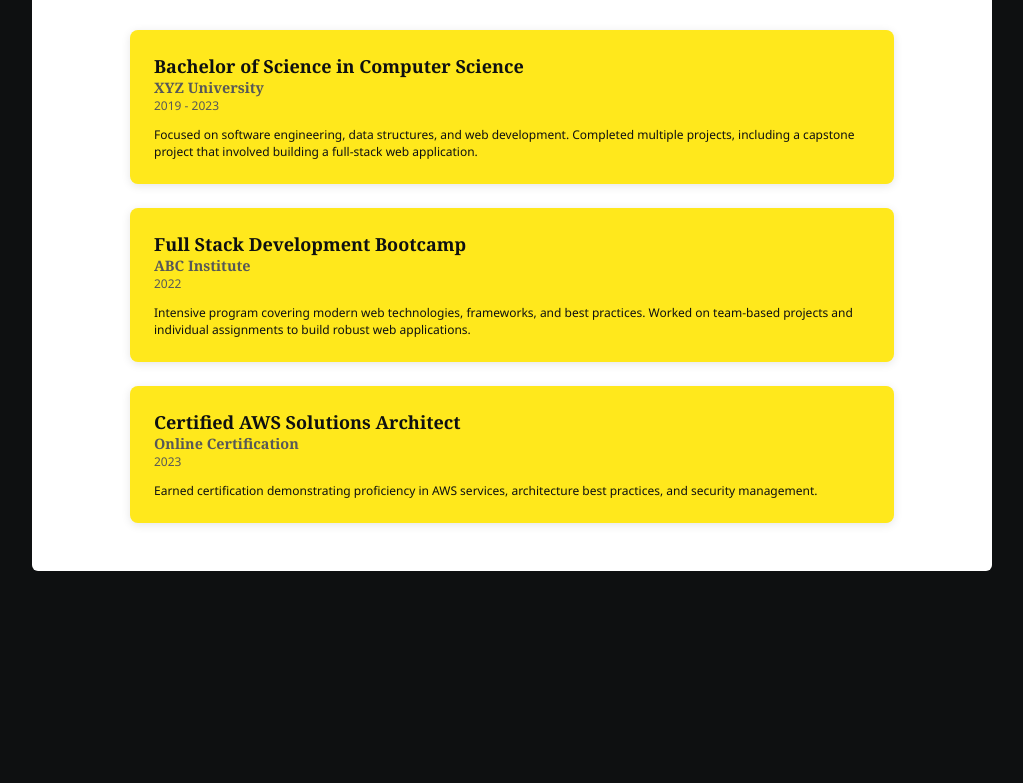
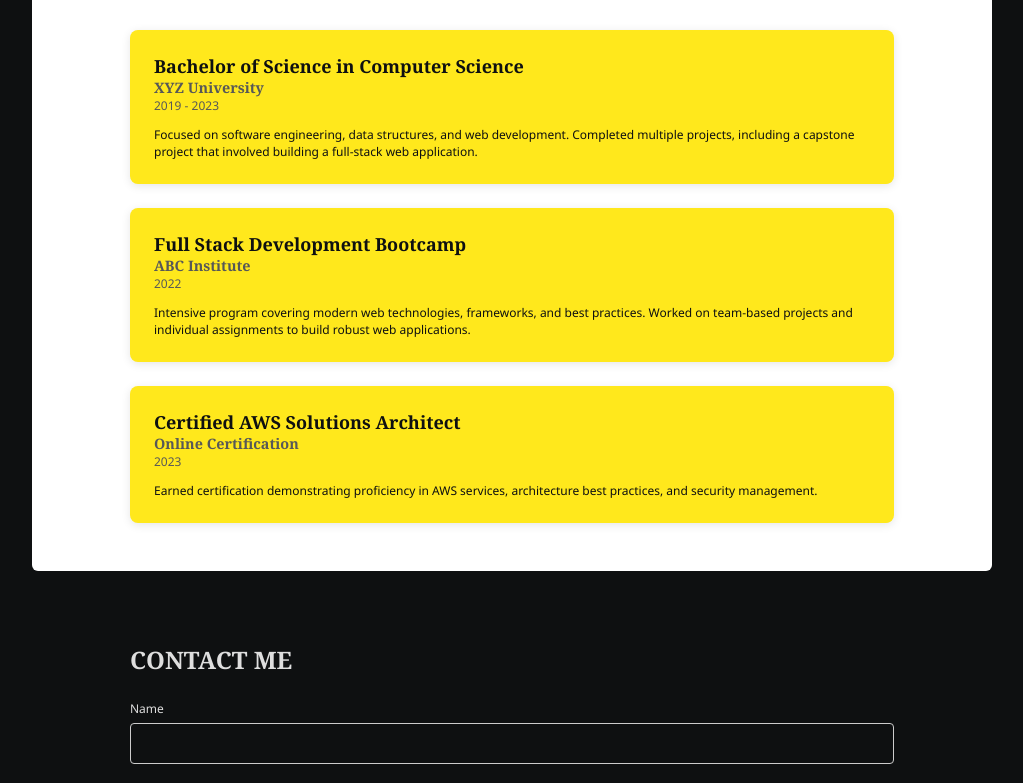
Before and after one commit to izzymadethat/portfolio, a React (Vite) app: page / in a window 1280 px wide. Shown: the part 2013-2796 px from the top of the page, without its empty margins (128-1151 px from the left). Before the commit the page ends 2608 px from the top, so only its background shows below. Built offline with nearby package versions, Linux system fonts and the light colour scheme.

Commit message:
build contact

```diff
--- a/src/App.jsx
+++ b/src/App.jsx
@@ -1,4 +1,5 @@
 import About from "./components/About/About";
+import Contact from "./components/Contact/Contact";
 import Education from "./components/Education/Education";
 import Header from "./components/Header/Header";
 import Hero from "./components/Hero/Hero";
@@ -12,6 +13,7 @@
       <Works />
       <About />
       <Education />
+      <Contact />
     </>
   );
 }
--- /dev/null
+++ b/src/components/Contact/Contact.css
@@ -0,0 +1,70 @@
+.contact-section {
+  padding: 4rem 0;
+  /* background-color: #ffffff; White background */
+}
+
+.container {
+  max-width: 600px; /* Maximum width for the content */
+  margin: 0 auto; /* Centering */
+  padding: 0 1.5rem; /* Padding on the sides */
+}
+
+/* .section-title {
+  text-align: center;
+  font-size: 2.5rem;
+  margin-bottom: 2rem;
+  color: #333333;
+}
+*/
+
+.contact-form {
+  display: flex;
+  flex-direction: column;
+  gap: 1.5rem; /* Space between form elements */
+}
+
+.form-group {
+  display: flex;
+  flex-direction: column; /* Stack label and input */
+}
+
+label {
+  font-size: 1rem;
+  margin-bottom: 0.5rem;
+  color: var(--text); /* Darker text color for labels */
+}
+
+input,
+textarea {
+  padding: 0.75rem 1rem;
+  border: 1px solid #cccccc; /* Light border */
+  border-radius: 4px; /* Rounded corners */
+  font-size: 1.5rem;
+  background-color: transparent;
+  color: var(--text);
+}
+
+textarea {
+  min-height: 100px; /* Minimum height for the textarea */
+}
+
+input:focus,
+textarea:focus {
+  border-color: var(--accent); /* Highlight border on focus */
+  outline: none; /* Remove outline */
+}
+
+.submit-button {
+  padding: 0.75rem 1.5rem;
+  border: none; /* No border */
+  border-radius: 4px; /* Rounded corners */
+  background-color: var(--accent); /* Primary button color */
+  color: var(--background); /* White text */
+  font-size: 1.5rem;
+  cursor: pointer; /* Pointer cursor on hover */
+  transition: background-color 0.3s; /* Smooth transition */
+}
+
+.submit-button:hover {
+  background-color: #b39200;
+}
--- /dev/null
+++ b/src/components/Contact/Contact.jsx
@@ -0,0 +1,70 @@
+import React, { useState } from "react";
+import "./Contact.css"; // Make sure to create this CSS file
+
+const Contact = () => {
+  const [formData, setFormData] = useState({
+    name: "",
+    email: "",
+    message: ""
+  });
+
+  const handleChange = (e) => {
+    const { name, value } = e.target;
+    setFormData({ ...formData, [name]: value });
+  };
+
+  const handleSubmit = (e) => {
+    e.preventDefault();
+    // Here you would typically send the form data to your backend or email service
+    console.log("Form submitted:", formData);
+    // Reset form after submission
+    setFormData({ name: "", email: "", message: "" });
+  };
+
+  return (
+    <section className="contact-section">
+      <div className="container">
+        <h2 className="title">Contact Me</h2>
+        <form onSubmit={handleSubmit} className="contact-form">
+          <div className="form-group">
+            <label htmlFor="name">Name</label>
+            <input
+              type="text"
+              id="name"
+              name="name"
+              value={formData.name}
+              onChange={handleChange}
+              required
+            />
+          </div>
+          <div className="form-group">
+            <label htmlFor="email">Email</label>
+            <input
+              type="email"
+              id="email"
+              name="email"
+              value={formData.email}
+              onChange={handleChange}
+              required
+            />
+          </div>
+          <div className="form-group">
+            <label htmlFor="message">Message</label>
+            <textarea
+              id="message"
+              name="message"
+              value={formData.message}
+              onChange={handleChange}
+              required
+            />
+          </div>
+          <button type="submit" className="submit-button">
+            Send Message
+          </button>
+        </form>
+      </div>
+    </section>
+  );
+};
+
+export default Contact;
```
